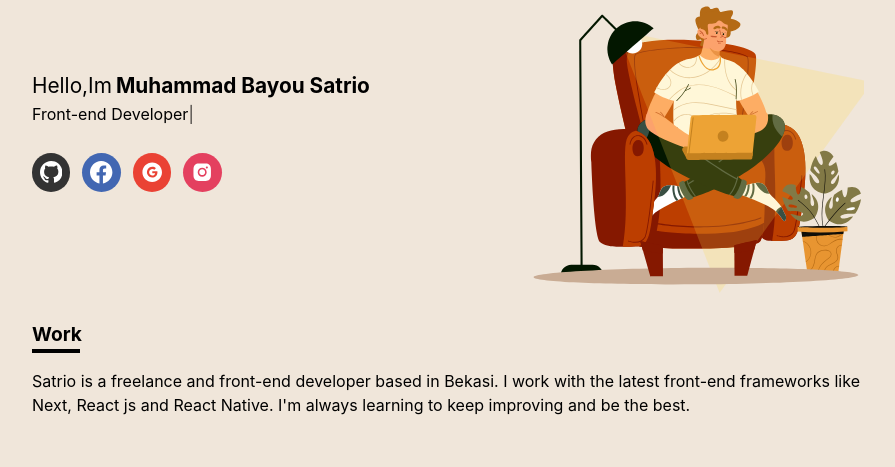
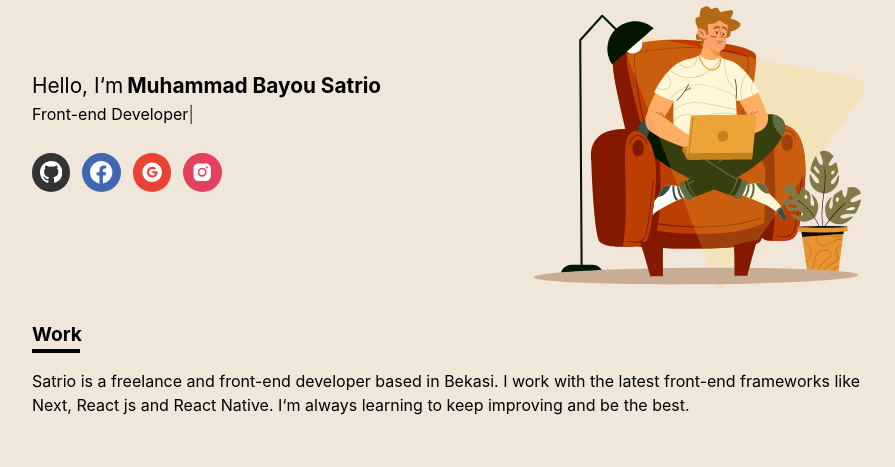
Before and after one commit to bayustrio/portofolio-me, a Next.js app: page / in a window 1280 px wide. Shown: the part 126-593 px from the top of the page, without its empty margins (192-1087 px from the left). Built offline with nearby package versions, Linux system fonts and the light colour scheme.

Commit message:
update comma

```diff
--- a/components/Work.tsx
+++ b/components/Work.tsx
@@ -11,7 +11,8 @@ const Work = () => {
           <p className="dark:text-white">
             Satrio is a freelance and front-end developer based in Bekasi. I
             work with the latest front-end frameworks like Next, React js and
-            React Native. I'm always learning to keep improving and be the best.
+            React Native. I&lsquo;m always learning to keep improving and be the
+            best.
           </p>
           <Skills />
         </div>
--- a/pages/index.tsx
+++ b/pages/index.tsx
@@ -34,8 +34,8 @@ const Home: NextPage = () => {
         <div className=" xl:w-[60%] lg:w-[60%] sm:w-[60%] md:w-[60%] w-full  ">
           {/* bg-yellowCard dark:bg-blackLight */}
           <p className="text-[1.3rem] dark:text-slate-300 ">
-            {/* Hello, I&apos;m */}
-            Hello,Im
+            Hello, I&lsquo;m
+            {/* Hello,Im */}
             <span className="font-bold pl-1 dark:text-white">
               Muhammad Bayou Satrio
             </span>
```
